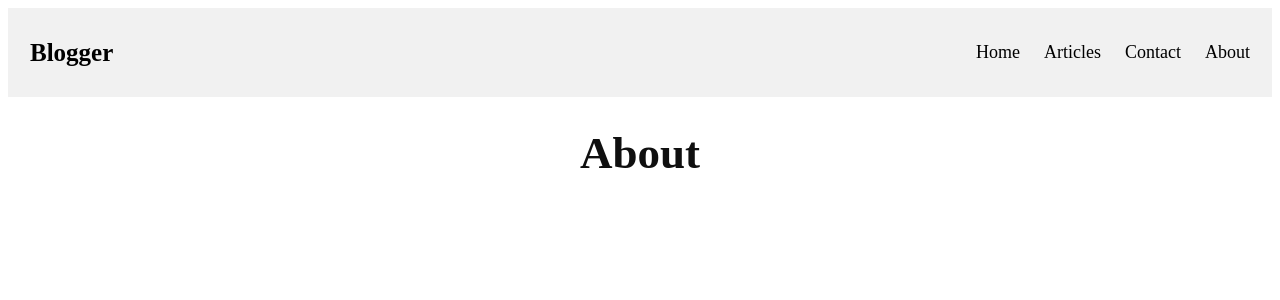
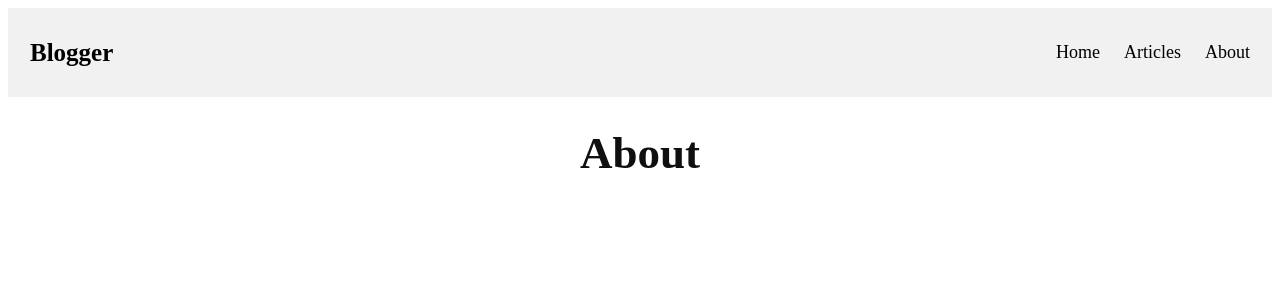
Before and after one commit to Itsr1ght/django_blog_site, a Django app: page /about/ in a window 1280 px wide. Shown: the top 300 px of the page. Run offline with Django 4.2, Linux system fonts and the light colour scheme.

Commit message:
small changes

```diff
--- a/blog_website/templates/main_website.html
+++ b/blog_website/templates/main_website.html
@@ -1,5 +1,6 @@
 {% load static %}
 
+<!DOCTYPE html>
     <head>
         <meta name="viewport" content="width=device-width, initial-scale=1">
         <link rel="stylesheet" href="{% static 'style.css' %}">
@@ -10,12 +11,11 @@
             <div class="header-right">
                 <a class="home" href="/">Home</a>
                 <a class="article" href="/article">Articles</a>
-        <a href="#contact">Contact</a>
                 <a href="/about">About</a>
             </div>
         </div>
+
         {% block content %}
         {% endblock %}
-
-
     </body>
+</html>
```
Also changed, not shown: 1 other file. Lines whose indentation alone changed are shown as unchanged.
